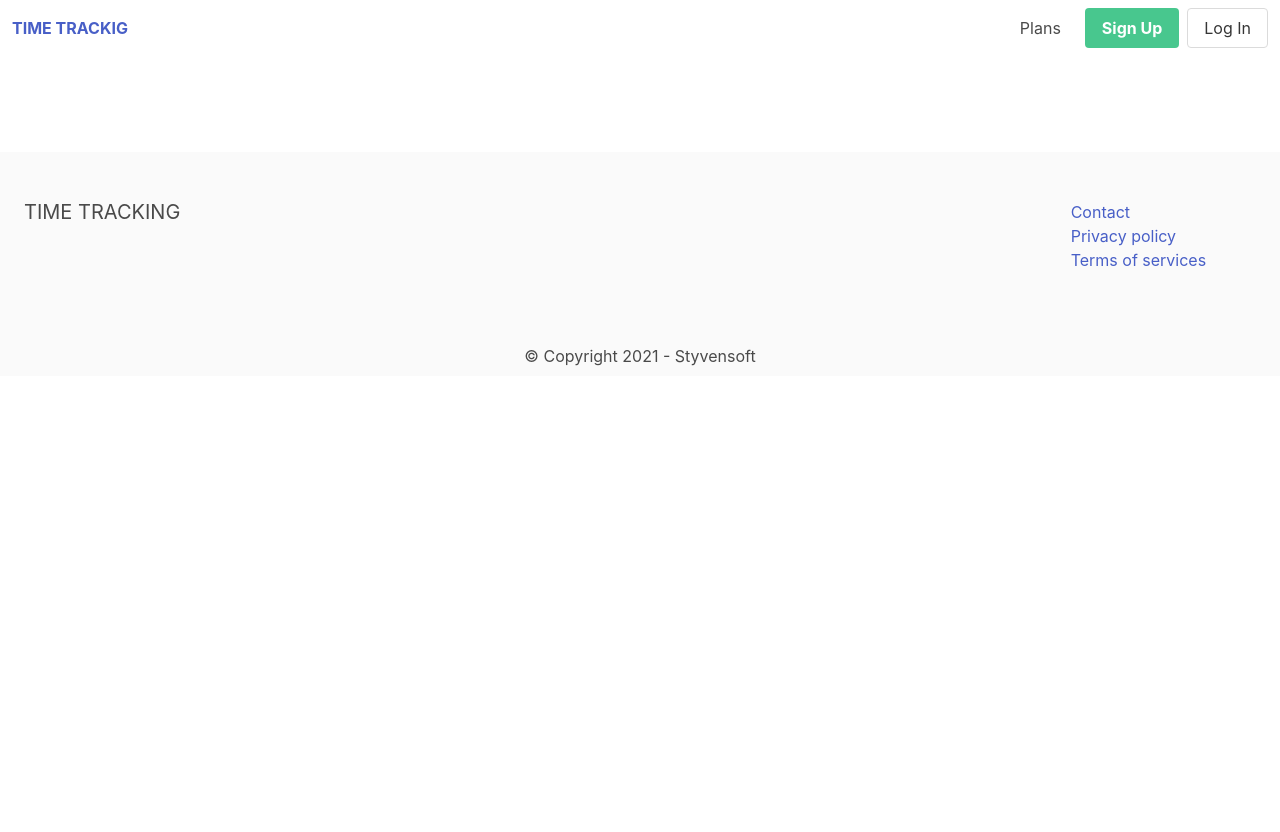
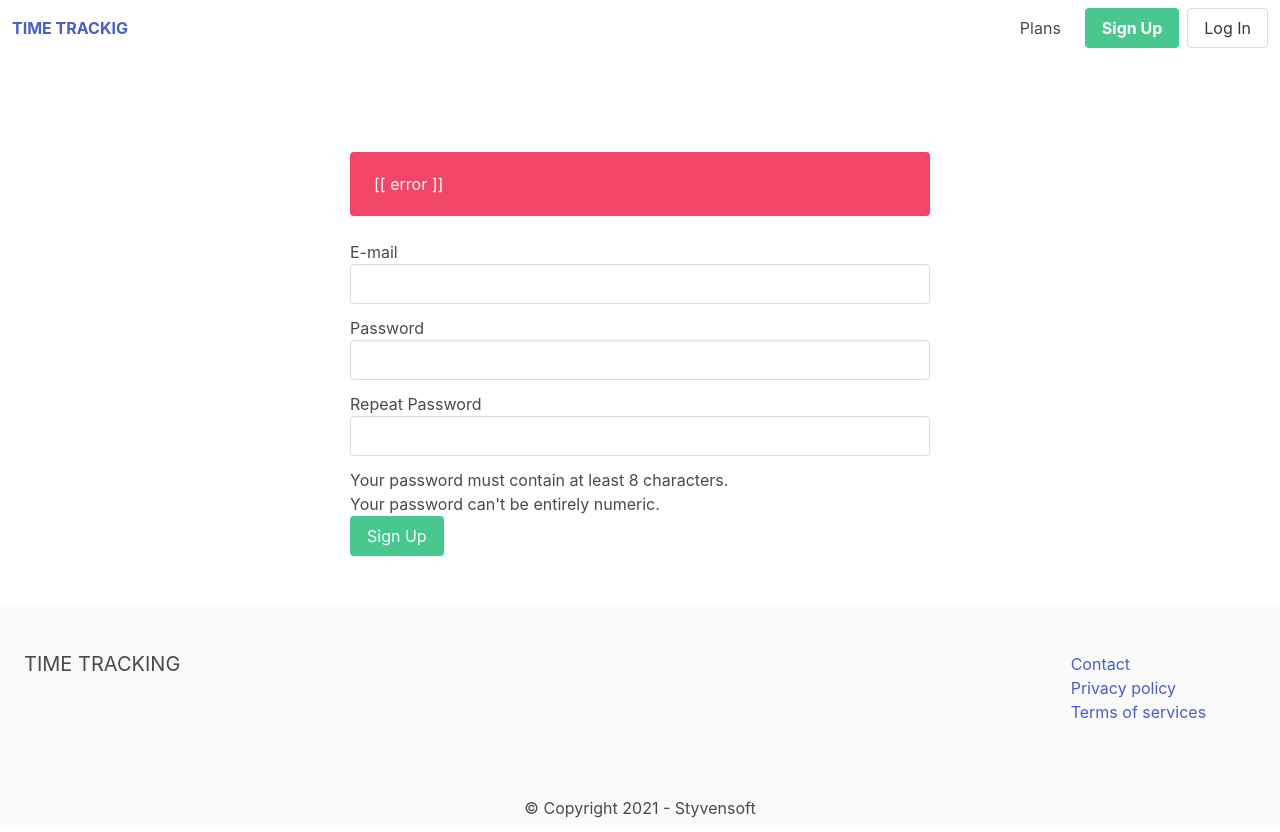
Before and after one commit to StyvenSoft/time-tracking, a Django app: template apps/userprofile/templates/userprofile/signup.html in a window 1280 px wide. Before the commit the page ends 366 px from the top, so only its background shows below. Run offline with Django 3.2, Linux system fonts and the light colour scheme; the template is opened without the code that fills it, so the values that code supplies are empty; parts of the project's set-up code (start-up, migrations or seed data) failed here and were passed over.

Commit message:
Created signup form template

```diff
--- a/apps/userprofile/templates/userprofile/signup.html
+++ b/apps/userprofile/templates/userprofile/signup.html
@@ -3,4 +3,85 @@
 {% block title %} Sign Up | {% endblock %}
 
 {% block content %}
+
+<div class="columns" id="signup-app">
+    <div class="column is-6 is-offset-3">
+        <form method="post" class="mt-6" action="." v-on:submit="validateForm" >
+            {% csrf_token %}
+
+            {% if form.errors %}
+                <div class="notification is-danger">
+                    {{ form.non_field_errors }}
+
+                    {% for field in form %}
+                        {% if field.errors %}{{ field.label }}: {{ field.errors|striptags }}{% endif %}
+                    {% endfor %}
+                </div>
+            {% endif %}
+
+            <div class="notification is-danger" v-if="errors.length">
+                <p v-for="error in errors">
+                    [[ error ]]
+                </p>
+            </div>
+
+            <div class="field">
+                <label>E-mail</label>
+                <div class="control">
+                    <input
+                        type="email"
+                        name="username"
+                        class="input"
+                        id="id_username"
+                        v-model="username"
+                    >
+                </div>
+            </div>
+
+            <div class="field">
+                <label>Password</label>
+                <div class="control">
+                    <input
+                        type="password"
+                        name="password1"
+                        class="input"
+                        id="id_password1"
+                        v-model="password1"
+                    >
+                </div>
+            </div>
+
+            <div class="field">
+                <label>Repeat Password</label>
+                <div class="control">
+                    <input
+                        type="password"
+                        name="password2"
+                        class="input"
+                        id="id_password2"
+                        v-model="password2"
+                    >
+                </div>
+            </div>
+
+            <ul class="password_help-text">
+                <li v-is="password1.length < 8">
+                    Your password must contain at least 8 characters.
+                </li>
+                <li v-is="!isNaN(password1)">
+                    Your password can't be entirely numeric.
+                </li>
+            </ul>
+
+            <div class="field">
+                <div class="control">
+                    <button class="button is-success">
+                        Sign Up
+                    </button>
+                </div>
+            </div>
+        </form>
+    </div>
+</div>
+
 {% endblock %}
--- a/apps/userprofile/views.py
+++ b/apps/userprofile/views.py
@@ -1,6 +1,6 @@
-from django.contrib.auth from login
-from django.contrib.auth import UserCreationForm
-from django.contrib.auth import User
+from django.contrib.auth import login
+from django.contrib.auth.forms import UserCreationForm
+from django.contrib.auth.models import User
 from django.shortcuts import render, redirect
 
 # Import models
--- a/timing/settings.py
+++ b/timing/settings.py
@@ -86,13 +86,7 @@
 
 AUTH_PASSWORD_VALIDATORS = [
     {
-        'NAME': 'django.contrib.auth.password_validation.UserAttributeSimilarityValidator',
-    },
-    {
         'NAME': 'django.contrib.auth.password_validation.MinimumLengthValidator',
-    },
-    {
-        'NAME': 'django.contrib.auth.password_validation.CommonPasswordValidator',
     },
     {
         'NAME': 'django.contrib.auth.password_validation.NumericPasswordValidator',
```
